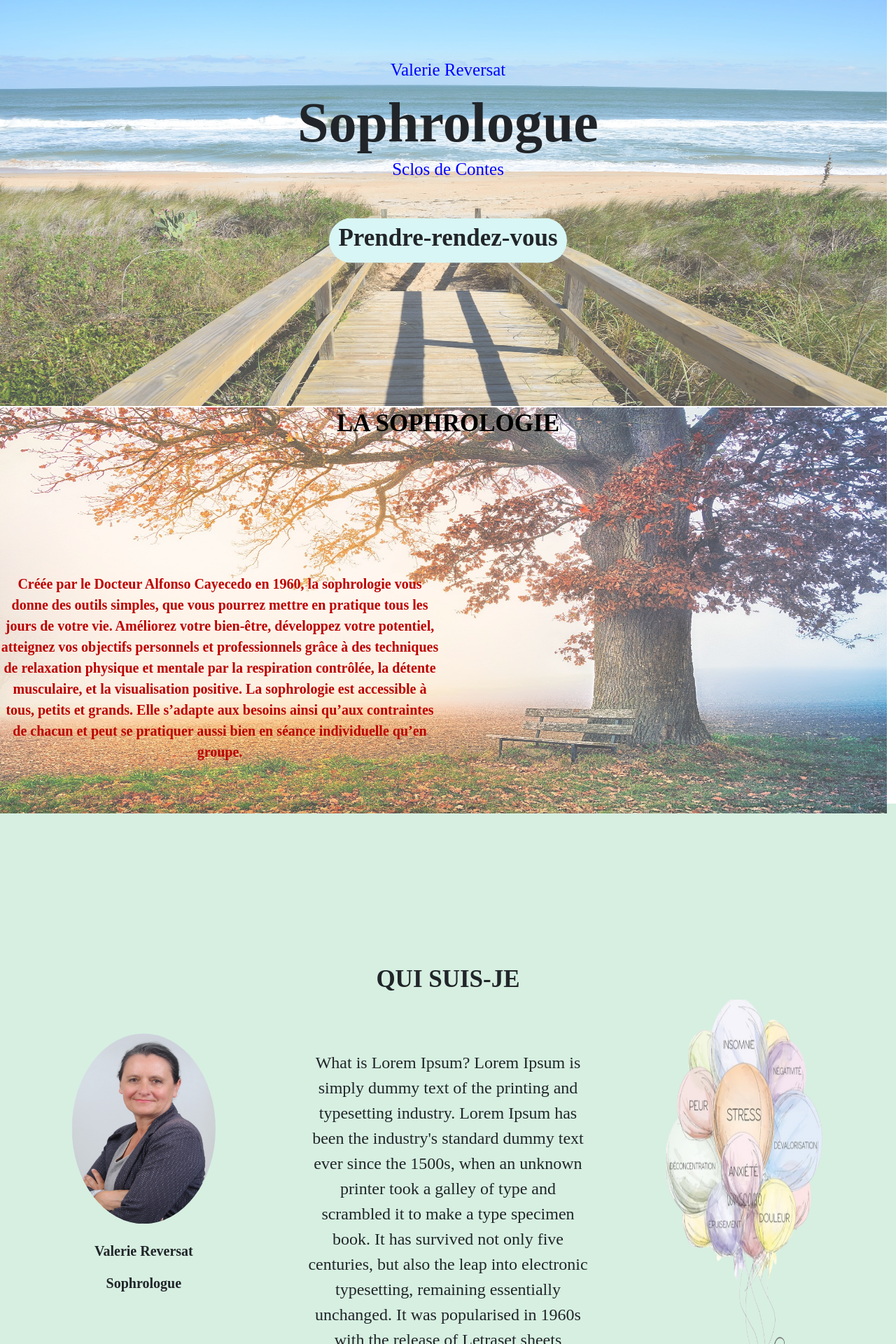
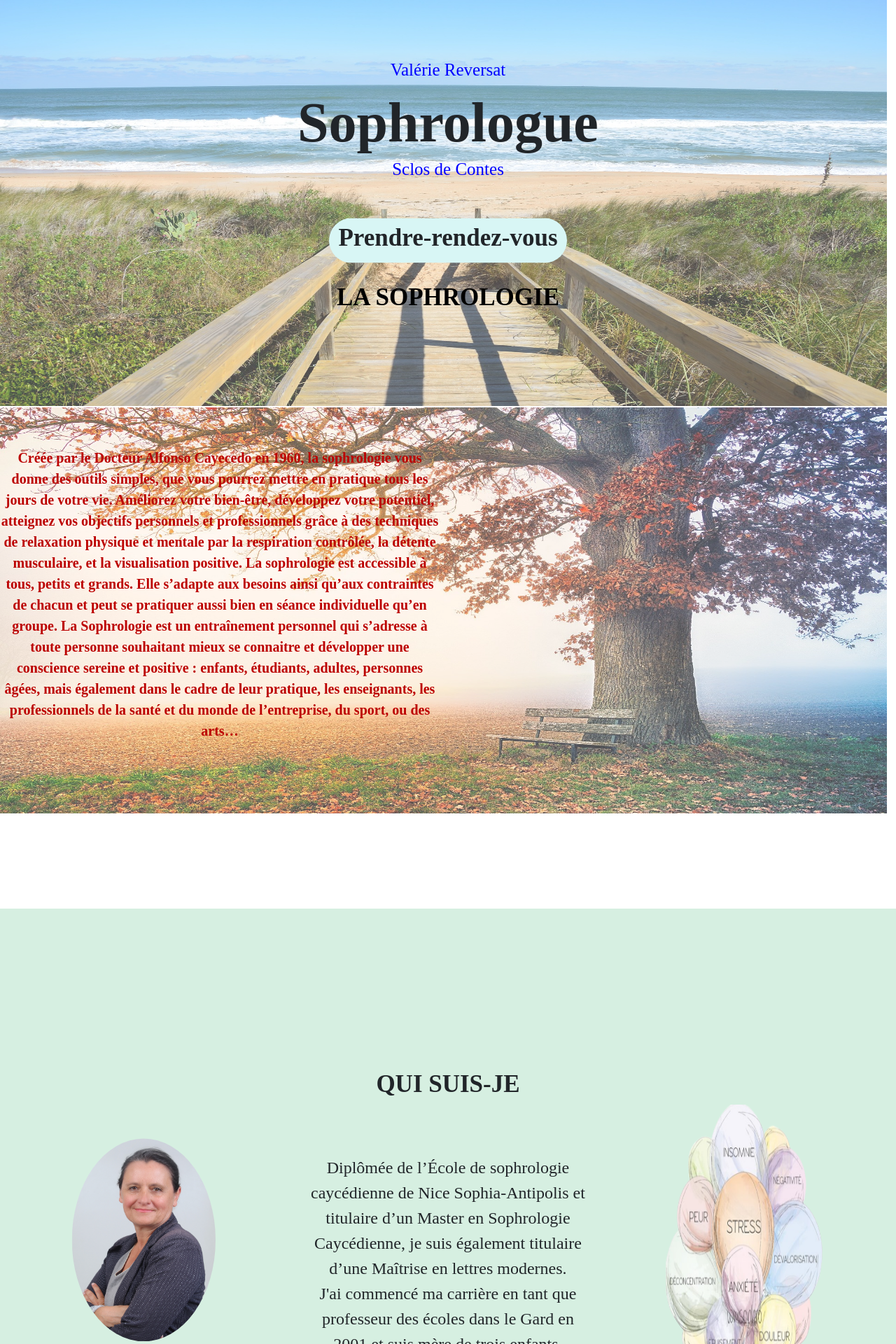
Before and after one commit to Ced06440/Sophologie-Reversat, a PHP site: page / in a window 1280 px wide. Shown: the top 1920 px of the page at 70% size. Run offline with PHP 8.4, Linux system fonts and the light colour scheme; some libraries are stand-ins or nearby versions.

Commit message:
Mise a jour CSS

```diff
--- a/admin/functions/new.func.php
+++ b/admin/functions/new.func.php
@@ -10,5 +10,5 @@
     $sql = "SELECT * FROM admins WHERE email=:email AND token=:token";
     $req= $db->prepare($sql);
     $req->execute($a);
-    return $req->rowCount($sql);
+    return $req->rowCount();
 }
--- a/admin/pages/write.php
+++ b/admin/pages/write.php
@@ -69,11 +69,7 @@
             <label for="content">Contenu de l'article</label>
         </div>
         <div class="col s12">
-            <div class="input-field file-field">
-                <div class="btn col s2">
-                    <span>Image de l'article</span>
-                    <input type="file" name="image" class="col s12"/>
-                </div>
+                    <input type="file" name="image" class="col s12" label="image"/>
                 <input type="text" class="file-path col s10" readonly/>
             </div>
         </div>
--- a/head/head-blog.php
+++ b/head/head-blog.php
@@ -7,7 +7,7 @@
 <link rel="stylesheet" href="../assets/css/materialize.min.css">
 <!--Import Google Icon Font-->
 <link href="https://fonts.googleapis.com/icon?family=Material+Icons" rel="stylesheet">
-<title>BLOG de Valerie Reversat Sophrologue à contes, 06</title>
+<title>BLOG de Valérie Reversat Sophrologue à contes, 06</title>
 </head>
 
 <section class="header-blog" style="background-image: url(../assets/images/beach.jpg);">
@@ -16,8 +16,8 @@
     </div>
     <div class="p-3 p-md-4 mb-3 rounded text-center d-flex justify-content-center">
         <div class="col-md-6 px-0 ">
-            <h1 class="display-4 fst-italic">Blog Valerie Reversat sophrologue</h1>
-            <p class="lead my-3">Decouvrez mes différents interventions et divers articles</p>
+            <h1 class="display-4 fst-italic">Blog Valérie Reversat sophrologue</h1>
+            <p class="lead my-3">Découvrez mes différentes interventions ainsi que différents articles</p>
             <div class="d-flex justify-content-center">
                 <a class="btn m-1" href="../index.php">Retour vers le site</a>
             </div>
--- a/pages/blog.php
+++ b/pages/blog.php
@@ -35,7 +35,7 @@
                     <?= substr(nl2br($post->content),0,1200) ?>...
                 </div>
                 <div class="col s12 m6 l4">
-                    <img style="width: 30em ;" src="../assets/Images-Blog/<?= $post->image ?>" class="materialboxed responsive-img" alt="<?= $post->title ?>"/>
+                    <img style="width: 30em ;" src="../img/posts/<?= $post->image ?>" class="materialboxed responsive-img" alt="<?= $post->title ?>"/>
                     <br/><br/>
                     <a class="btn light-blue waves-effect waves-light" href="index.php?page=post&id=<?= $post->id ?>">Lire l'article complet</a>
                 </div>
--- a/pages/home-Blog.php
+++ b/pages/home-Blog.php
@@ -19,7 +19,7 @@
                         </div>
 
                         <div class="card-image waves-effect waves-block waves-light">
-                            <img class="activator" src="../assets/Images-Blog/<?= $post->image ?>" alt="<?= $post->title ?>">
+                            <img class="activator" src="../img/posts/<?= $post->image ?>" alt="<?= $post->title ?>">
                         </div>
 
                         <div class="card-content">
--- a/pages/home.php
+++ b/pages/home.php
@@ -24,7 +24,7 @@
                             <li class="nav-item mx-0 mx-lg-1"><a class="nav-link rounded" href="#quiSuisJe">Présentation</a></li>
                             <li class="nav-item mx-0 mx-lg-1"><a class="nav-link rounded" href="#seance">Les séances</a></li>
                             <li class="nav-item mx-0 mx-lg-1"><a class="nav-link rounded" href="#contact">Contact</a></li>
-                            <li class="nav-item mx-0 mx-lg-1"><a class="nav-link rounded" href="../pages/home-blog.php">Blog</a></li>
+                            <li class="nav-item mx-0 mx-lg-1"><a class="nav-link rounded" href="../pages/blog.php">Blog</a></li>
                         </ul>
                     </div>
                     </div>
@@ -33,7 +33,7 @@
                 <div>
                     <img class="background-img" src="assets/images/beach.jpg" alt="">
                     <div class="header-content" >
-                        <h3 class="text-center floating" style="color: blue;">Valerie Reversat</h3>
+                        <h3 class="text-center floating" style="color: blue;">Valérie Reversat</h3>
                         <h1 class="text-center floating">Sophrologue</h1>
                         <h3 class="text-center floating" style="color: blue;">Sclos de Contes</h3>
                         <div class="text-center "><a href="#contact"><button class="btn btn-color text-center mt-5"><h2>Prendre-rendez-vous</h2></button></a></div>
@@ -49,6 +49,7 @@
                 <p class="col-xl-6">Créée par le Docteur Alfonso Cayecedo en 1960, la sophrologie vous donne des outils simples, que vous pourrez mettre en pratique tous les jours de votre vie.
                     Améliorez votre bien-être, développez votre potentiel, atteignez vos objectifs personnels et professionnels grâce à des techniques de relaxation physique et mentale par la respiration contrôlée, la détente musculaire, et la visualisation positive.
                     La sophrologie est accessible à tous, petits et grands. Elle s’adapte aux besoins ainsi qu’aux contraintes de chacun et peut se pratiquer aussi bien en séance individuelle qu’en groupe.
+                La Sophrologie est un entraînement personnel qui s’adresse à toute personne souhaitant mieux se connaitre et développer une conscience sereine et positive : enfants, étudiants, adultes, personnes âgées, mais également dans le cadre de leur pratique, les enseignants, les professionnels de la santé et du monde de l’entreprise, du sport, ou des arts…
                 </p>
             </div>
         </main>
@@ -67,11 +68,9 @@
                 </div>
                 <div class="col-xl-4 mt-5">
                         <p class="text-center text-break fs-4 mt-xl-4 fw-light bio-text">
-                            What is Lorem Ipsum?
-                            Lorem Ipsum is simply dummy text of the printing and typesetting industry.
-                            Lorem Ipsum has been the industry's standard dummy text ever since the 1500s, when an unknown printer took a galley of type and scrambled it to make a type specimen book.
-                            It has survived not only five centuries, but also the leap into electronic typesetting, remaining essentially unchanged.
-                            It was popularised in 1960s with the release of Letraset sheets containing Lorem Ipsum passages, and more.
+                        Diplômée de l’École de sophrologie caycédienne de Nice Sophia-Antipolis et titulaire d’un Master en Sophrologie Caycédienne, je suis également titulaire d’une Maîtrise en lettres modernes.<br> J'ai commencé ma carrière en tant que professeur des écoles dans le Gard en 2001 et suis mère de trois enfants.
+                        J'accueille des enfants, des adolescents, des adultes en séances individuelles ou en groupes à mon cabinet. Je propose également des séances collectives de sophrologie en crèche, écoles, centre de loisirs, entreprises à Nice, Blausasc et Contes.
+
                         </p>
                 </div>
                 <div class="col-xl-4">
@@ -93,10 +92,8 @@
                             <img src="assets/images/seance-adulte.jpg" alt="Sample Image" style="width:500px; height:350px">
                             <figcaption class="c4-layout-bottom-left">
                                 <div class="c4-reveal-right c4-delay-100 text-center">
-                                    <p class="seance-content"> Les environnements sont nombreux : personnel, familial, professionnel, social…
-                                        Un adulte vit plusieurs vies en une et bien souvent s’oublie dans ce tourbillon.
-                                        Il manque de prendre des pauses salvatrices pour son équilibre et son énergie.
-                                        Le stress alors engendré peut perdurer, ne pas connaître de répit et mener parfois jusqu’à la rupture.
+                                    <p class="seance-content"> Au cours des séances, la personne va apprendre à devenir plus consciente d’elle-même, à être « sujet » de son corps et de son esprit ; elle prendra peu à peu les rênes de sa vie, en s’éloignant des automatismes et de l’urgence quotidienne.
+                                                            Les exercices basés sur la concentration, l’imagination et la contemplation nous amènent à être plus conscients du moment présent, nous aident à anticiper positivement le futur, à mettre en valeur les sentiments positifs du passé, pour déterminer ce qui a valeur et donne du sens à l'existence.
                                     </p>
                                 </div>
                             </figcaption>
@@ -112,10 +109,9 @@
                             <img src="assets/images/seance-enfant.jpg" alt="Sample Image" style="width:500px; height:350px">
                             <figcaption class="c4-layout-bottom-left">
                                 <div class="c4-reveal-right c4-delay-100 text-center">
-                                    <p class="seance-content">C’est aussi le temps de l’école, de l’apprentissage et de la sociabilisation.
-                                        C’est encore le temps des contes, où le langage prend une grande importance et où il se développe chaque jour.
-                                        Pour « bien grandir », l’enfant a besoin de prendre confiance en lui et en ses capacités.
-                                        Pour « bien grandir », l’enfant a aussi besoin de moments de calme et d’un sommeil réparateur.
+                                    <p class="seance-content">L’enfant et l’adolescent actuels peuvent avoir à affronter de nombreuses difficultés familiales, interpersonnelles ou scolaires.
+                                                            Il peut en découler des symptômes physiques (troubles du sommeil, somatisations, changements dans les habitudes alimentaires…), émotionnels (changements  d’humeur), intellectuels (problèmes d’attention, de concentration, de mémoire et d’apprentissage) ou de socialisation.
+                                                            Ils vont apprendre à développer la connaissance de leur état corporel et mental et à renforcer leurs propres ressources pour trouver un équilibre et évoluer plus sereinement dans leur vie quotidienne.
                                     </p>
                                 </div>
                             </figcaption>
@@ -131,9 +127,7 @@
                             <img src="assets/images/seance-groupe.png" alt="Sample Image" style="width:500px; height:350px">
                             <figcaption class="c4-layout-bottom-left">
                                 <div class="c4-reveal-right c4-delay-100 text-center">
-                                    <p class="seance-content"> Une équipe soudée va tirer profit des différences de chacun.
-                                        Les petits défauts des uns vont nourrir la motivation des autres, et laisser ronronner le moteur de la créativité, de la performance et de la compétitivité.
-                                        En revanche, une équipe qui peine à laisser sa place à chacun de ses membres va souffrir jusque dans ses résultats de larges pertes : C’est la porte ouverte à tous les blocages.
+                                    <p class="seance-content"> En binôme parents-enfants, en petits groupes d'adultes ou de jeunes, la sophrologie peut se pratiquer à plusieurs pour un temps de partage de son quotidien ou de ses émotions du moment, pour  développer à la fois son écoute et sa prise de parole, et se sentir à la fois uni aux autres et unique  dans le groupe.
                                     </p>
                                 </div>
                             </figcaption>
```
Also changed, not shown: pages/post.php (+5 -5 lines), img/posts/34.jpg (added), img/posts/35.jpg (added).
